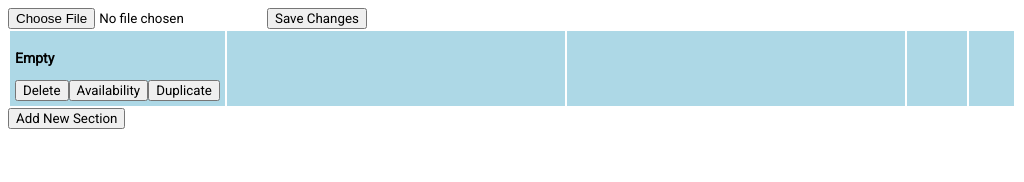
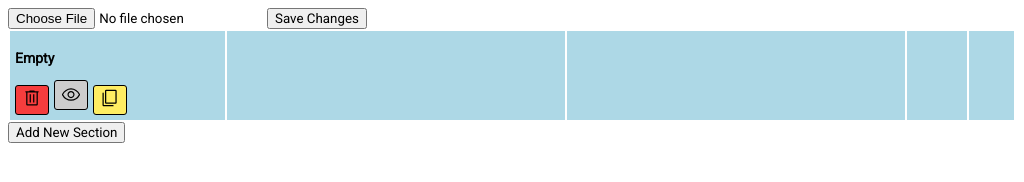
Before and after one commit to Florvasi25/OfflineMenuEditor, an Electron app: page src/ui/index.html in a window 1024 px wide. Both pictures are taken after a click on the button "Add New Section". Drawn offline with Linux system fonts and the light colour scheme.

Commit message:
Change buttons

```diff
--- a/src/ui/section.js
+++ b/src/ui/section.js
@@ -152,32 +152,53 @@ function createSection(menuSection) {
 
     //Delete Button
     const deleteButton = document.createElement('button');
-    deleteButton.textContent = 'Delete';
+    deleteButton.classList.add('deleteButton')
     deleteButton.addEventListener('click', () => {
         deleteSection(sectionRow);
     });
     sectionNameCell.appendChild(deleteButton);
+    const deleteButtonImg = document.createElement('img')
+    deleteButtonImg.classList.add('deleteButtonImg')
+    deleteButtonImg.src = '../../assets/deleteIcon.svg'
+    deleteButton.appendChild(deleteButtonImg)
+
+    //visibility Button
+    const visibilityButton = document.createElement('button');
+    visibilityButton.classList.add('visibilityButton')
+    visibilityButton.addEventListener('click', () => {
+        SectionAvailability(sectionRow);
+    });
+    sectionNameCell.appendChild(visibilityButton);
+    const visibilityButtonImg = document.createElement('img')
+    visibilityButtonImg.classList.add('visibilityButtonImg')
+    visibilityButtonImg.src = '../../assets/visibilityIcon.svg'
+    visibilityButton.appendChild(visibilityButtonImg)
 
     //Unavailable Sections - Gray
     if (!menuSection.IsAvailable) {
         sectionRow.classList.add('unavailable');
+        visibilityButton.classList.add('hidden')
     }
 
-    //Availability Button
-    const toggleButton = document.createElement('button');
-    toggleButton.textContent = 'Availability';
-    toggleButton.addEventListener('click', () => {
-        SectionAvailability(sectionRow);
-    });
-    sectionNameCell.appendChild(toggleButton);
+    visibilityButton.addEventListener('click', () => {
+        if (!menuSection.IsAvailable) {
+            visibilityButton.classList.add('hidden')
+        } else {
+            visibilityButton.classList.remove('hidden')
+        }
+    })
 
     //Duplicate Button
     const duplicateButton = document.createElement('button');
-    duplicateButton.textContent = 'Duplicate';
+    duplicateButton.classList.add('duplicateButton')
     duplicateButton.addEventListener('click', () => {
         duplicateSection(sectionRow.id);
     });
     sectionNameCell.appendChild(duplicateButton);
+    const duplicateButtonImg = document.createElement('img')
+    duplicateButtonImg.classList.add('duplicateButtonImg')
+    duplicateButtonImg.src = '../../assets/duplicateIcon.svg'
+    duplicateButton.appendChild(duplicateButtonImg)
 
     //Section Cell
     const sectionDescCell = document.createElement('td');
--- a/src/ui/style.css
+++ b/src/ui/style.css
@@ -12,7 +12,7 @@
 
 .sectionContainer {
     height: auto;
-    background-color: lightblue;
+    background-color: #add8e6;
     list-style: none;
     margin: 15px 0;
 }
@@ -57,10 +57,68 @@
 }
 
 .emptyName {
-    color: rgb(203, 50, 76);
+    color: #cb324c;
 }
 
 .sectionClicked {
-    background-color: white;
+    background-color: #ffffff;
     padding: 2px;
 }
+
+.duplicateButton {
+    background-color: #ffed62;
+    border: solid 1px #000000;
+    border-radius: 3px;
+    margin-right: 5px;
+    height: 30px;
+}
+
+.duplicateButton:hover {
+    background-color: #f6dc18;
+}
+
+.duplicateButtonImg {
+    width: 20px;
+}
+
+.deleteButton {
+    background-color: #f53d3d;
+    border: solid 1px #000000;
+    border-radius: 3px;
+    margin-right: 5px;
+    height: 30px;
+}
+
+.deleteButton:hover {
+    background-color: #eb1010;
+}
+
+.deleteButtonImg {
+    width: 20px;
+}
+
+.visibilityButton {
+    background-color: #cdcdcd;
+    border: solid 1px #000000;
+    border-radius: 3px;
+    margin-right: 5px;
+    height: 30px;
+}
+
+.visibilityButton:hover {
+    background-color: #b1b1b1;
+}
+
+.visibilityButtonImg {
+    width: 20px;
+    display: flex;
+    align-items: center;
+}
+
+.hidden {
+    background-color: #5056ee;
+}
+
+.hidden:hover {
+    background-color: #1118f1;
+}
```
Also changed, not shown: assets/deleteIcon.svg (added), assets/duplicateIcon.svg (added), assets/visibilityIcon.svg (added).
